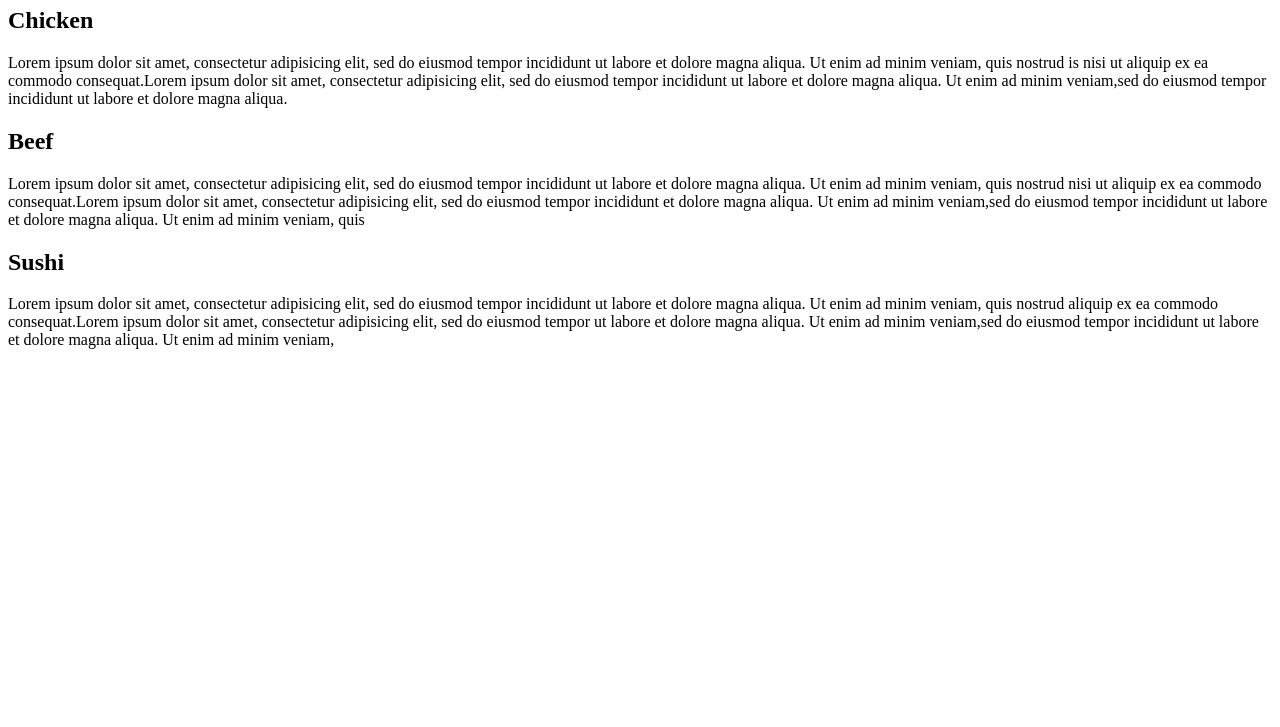
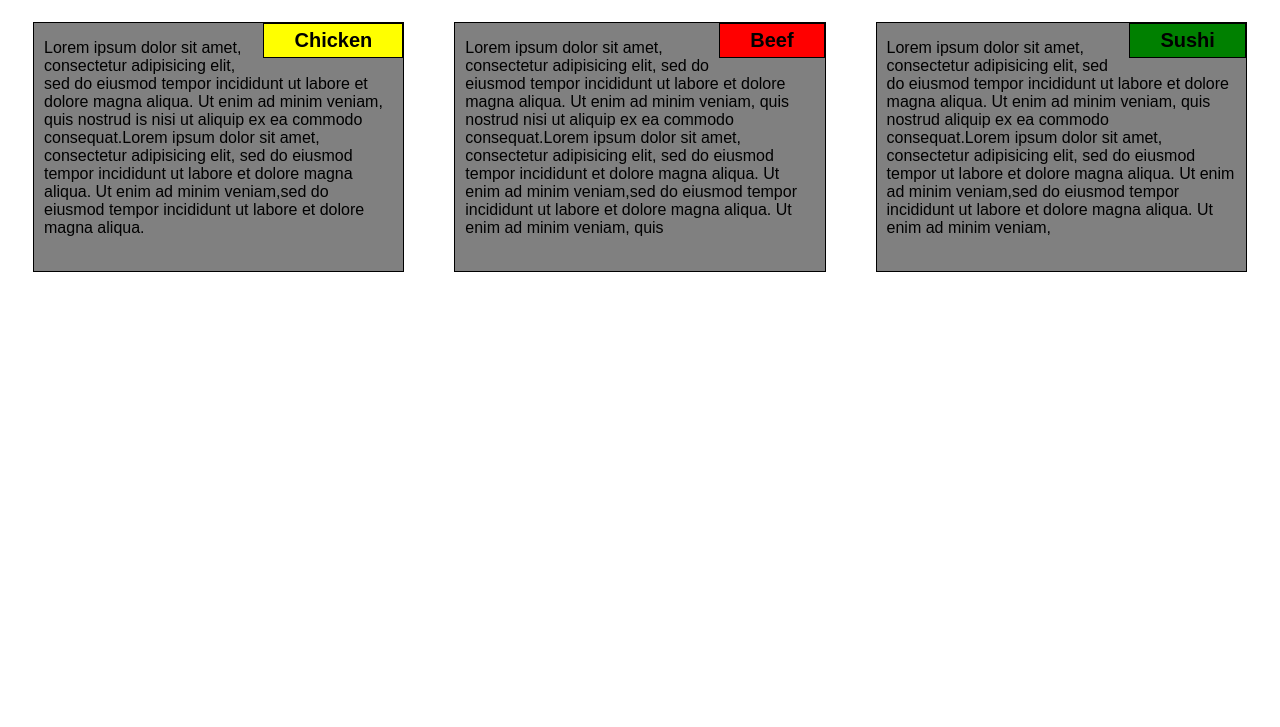
Before and after one commit to nmanoj-mani/module2_assignment, a plain HTML site: page index.html in a window 1280 px wide. Shown: the part 73-800 px from the top of the page. Drawn offline with Linux system fonts and the light colour scheme.

Commit message:
Update index.html

```diff
--- a/index.html
+++ b/index.html
@@ -4,7 +4,7 @@
   <meta charset="utf-8">
   <meta name="viewport" content="width=device-width, initial-scale=1">
   <title>Manoj assignment -module2</title>
-  <link rel="stylesheet" href="kumar.css">
+  <link rel="stylesheet" href="css/manoj.css">
 </head>
 <body>
 
```
